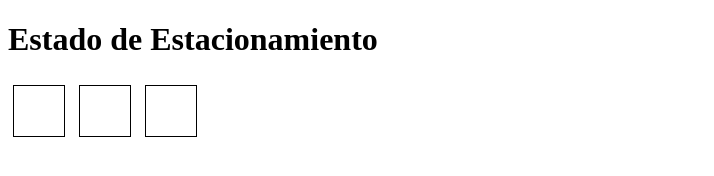
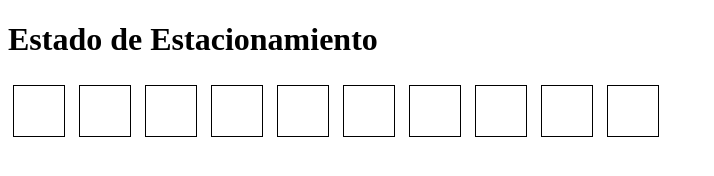
Before and after one commit to DARKVEL/Webpages, a plain HTML site: page index.html in a window 1280 px wide. Shown: the whole page, without its empty margins (0-714 px from the left). Drawn offline with Linux system fonts and the light colour scheme.

Commit message:
Update index.html

```diff
--- a/index.html
+++ b/index.html
@@ -27,6 +27,13 @@
     <div class="casillero" id="estacionamiento1"></div>
     <div class="casillero" id="estacionamiento2"></div>
     <div class="casillero" id="estacionamiento3"></div>
+    <div class="casillero" id="estacionamiento3"></div>
+    <div class="casillero" id="estacionamiento3"></div>
+    <div class="casillero" id="estacionamiento3"></div>
+    <div class="casillero" id="estacionamiento3"></div>
+    <div class="casillero" id="estacionamiento3"></div>
+    <div class="casillero" id="estacionamiento3"></div>
+    <div class="casillero" id="estacionamiento3"></div>
     <!-- Añade más casilleros según sea necesario -->
 
     <script>
```
